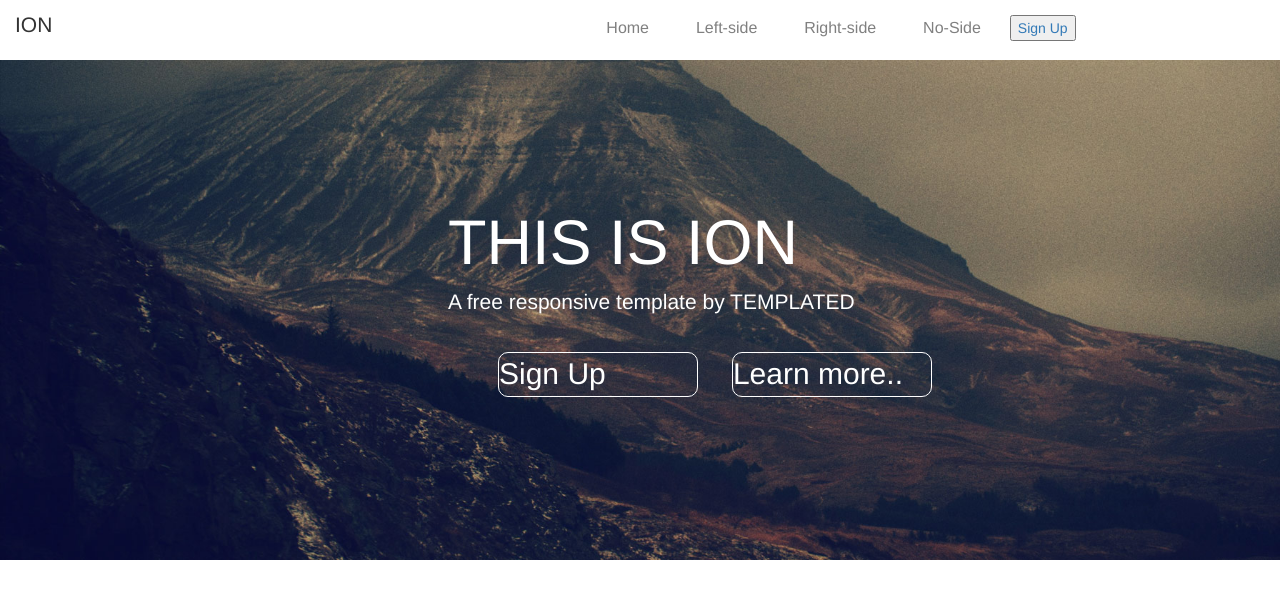
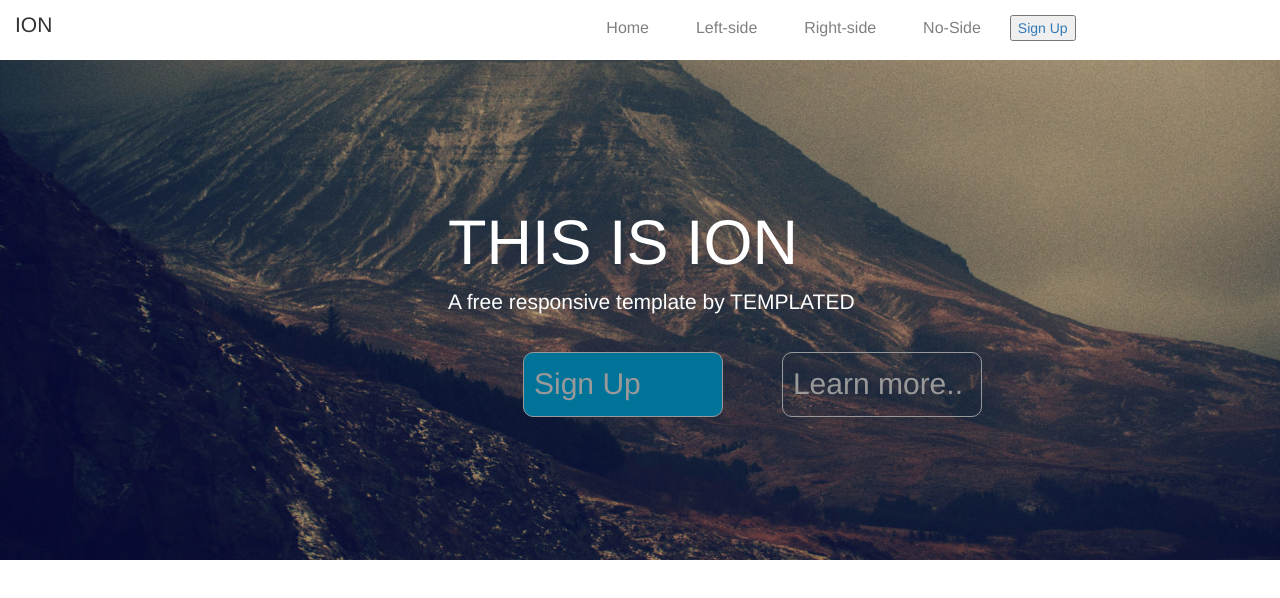
Before and after one commit to martmwangi/mock, a plain HTML site: page index.html in a window 1280 px wide. Drawn offline with nearby package versions, Linux system fonts and the light colour scheme.

Commit message:
Changed brightness on the hover styles and aligned everything at the center

```diff
--- a/css/style.css
+++ b/css/style.css
@@ -49,7 +49,7 @@ color:white;
 #inside ul li{
 list-style: none;
 display: inline;
-/*padding: 40px;*/
+margin-left: 25px;
 font-size: 30px;
 }
 #inside ul li a{
@@ -61,8 +61,22 @@ margin: 20px;
 text-decoration: none;
 border-radius: 10px;
 margin-left: 10px;
+padding: 10px;
+
+    filter: brightness(60%);
+-webkit-filter: brightness(60%);
+-moz-filter: brightness(130%);
+-o-filter: brightness(130%);
+-ms-filter: brightness(130%);
+}
+.blue{
+background-color:deepskyblue;
 }
 
-#inside ul li a.hover{
-
+#inside ul li a:hover{
+filter: brightness(110%);
+-webkit-filter: brightness(110%);
+-moz-filter: brightness(130%);
+-o-filter: brightness(130%);
+-ms-filter: brightness(130%);
 }
--- a/index.html
+++ b/index.html
@@ -35,7 +35,7 @@
          <p class="white">A free responsive template by TEMPLATED</p>
          <p>
              <ul>
-                 <li><a href="#">Sign Up</a></li>
+                 <li><a href="#" class="blue">Sign Up</a></li>
                  <li><a href="#">Learn more..</a></li>
 
          </ul>
```
